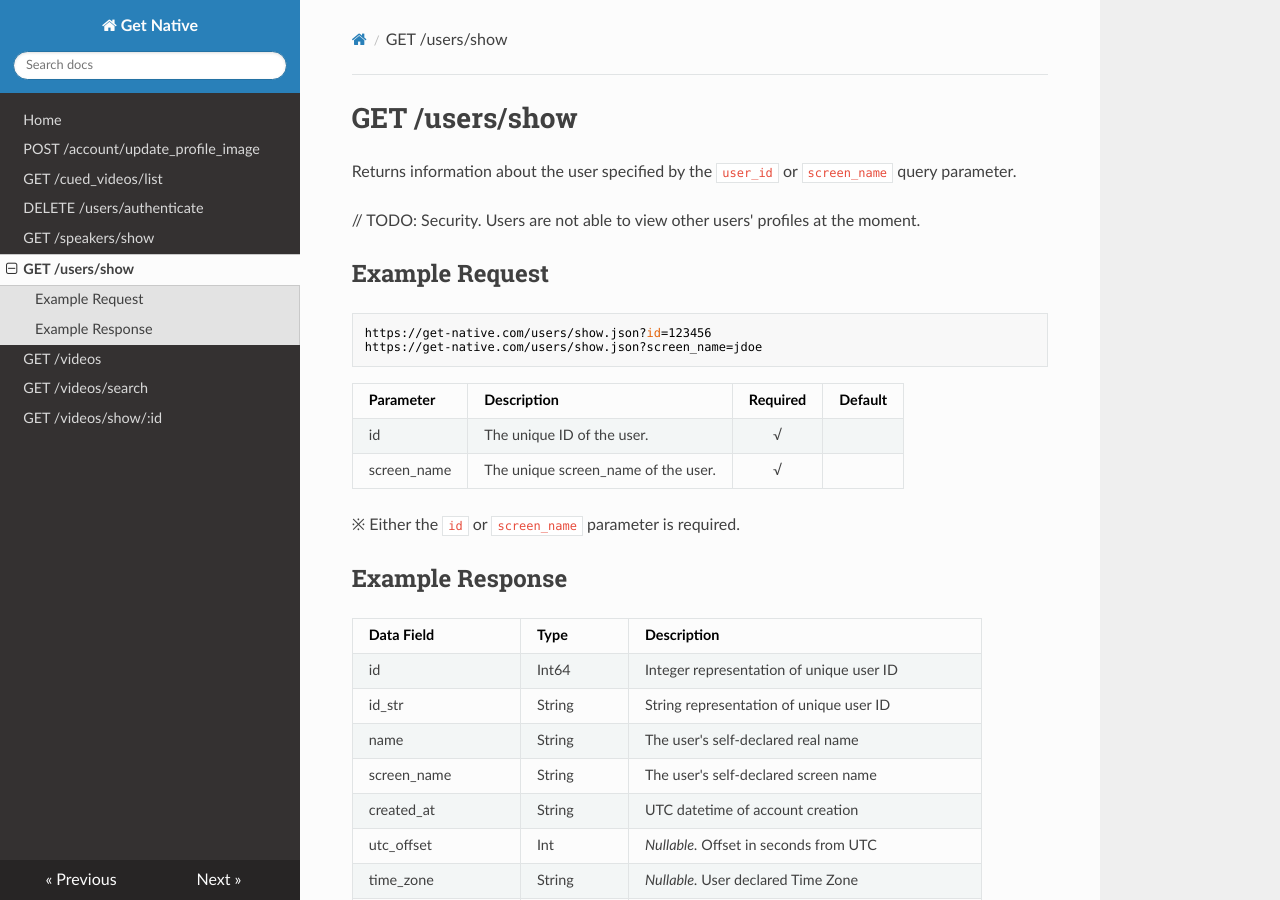
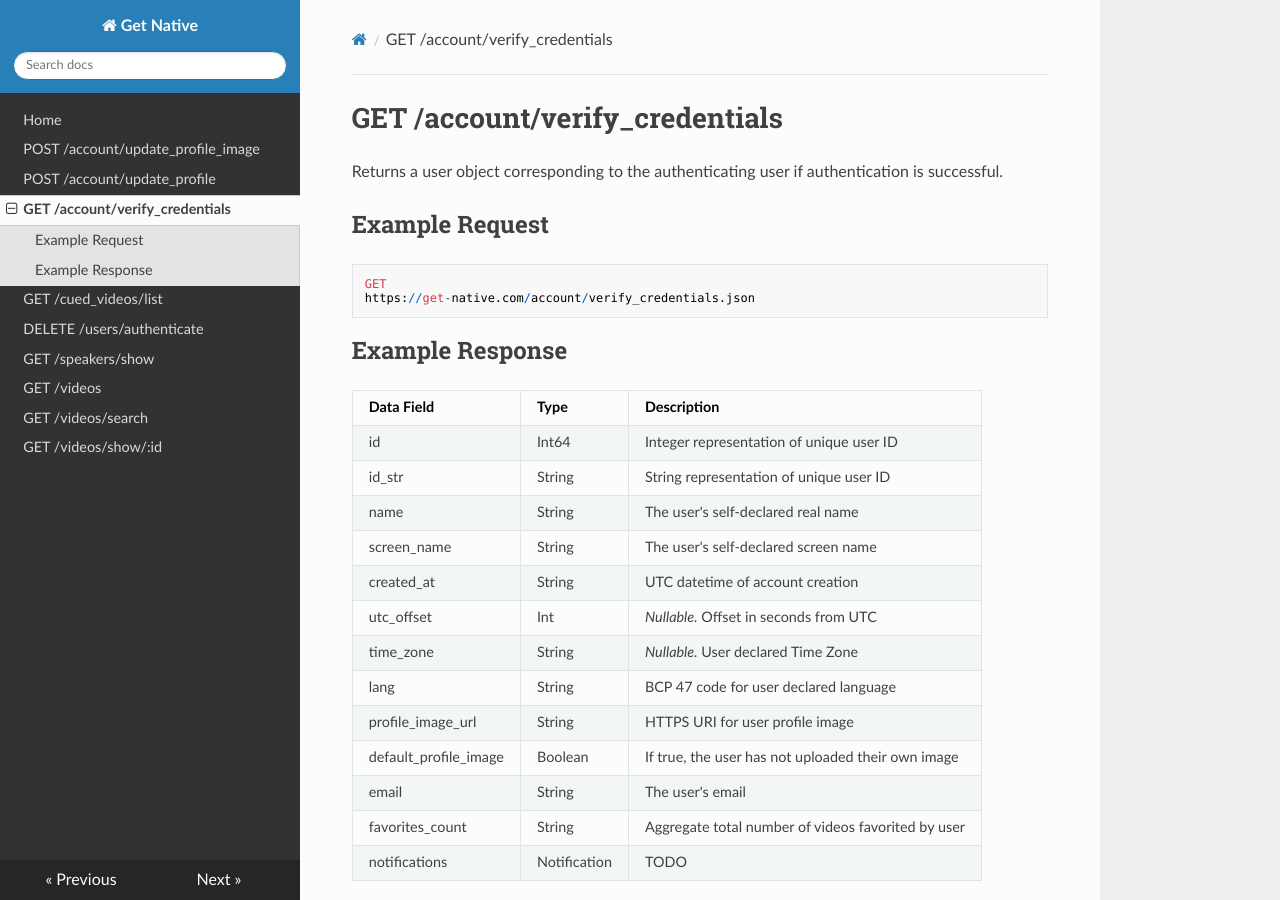
Before and after one commit to hank-ehly/get-native.com, an MkDocs documentation site: the page built from docs/get_account_verify_credentials.md, in a window 1280 px wide and 900 px high. Built offline with MkDocs 1.6.1, drawn with Linux system fonts in a browser that asks for light colours; nearby versions of some CDN libraries; old or Windows-style settings are respelled for this version of MkDocs.

Commit message:
Replace /user/show with GET /account/verify_credentials

````diff
--- a/docs/get_users_show.md
+++ b/docs/get_account_verify_credentials.md
@@ -1,22 +1,13 @@
-# GET /users/show
+# GET /account/verify_credentials
 
-Returns information about the user specified by the `user_id` or `screen_name` query parameter.
-
-// TODO: Security. Users are not able to view other users' profiles at the moment.
+Returns a user object corresponding to the authenticating user if authentication is successful.
 
 ## Example Request
 
 ```
-https://get-native.com/users/show.json?id=123456
-https://get-native.com/users/show.json?screen_name=jdoe
+GET
+https://get-native.com/account/verify_credentials.json
 ```
-
-| Parameter   	| Description                         	| Required 	| Default 	|
-|-------------	|-------------------------------------	|:--------:	|---------	|
-| id          	| The unique ID of the user.          	|     √    	|         	|
-| screen_name 	| The unique screen_name of the user. 	|     √    	|         	|
-
-※ Either the `id` or `screen_name` parameter is required.
 
 ## Example Response
 
--- a/mkdocs.yml
+++ b/mkdocs.yml
@@ -2,10 +2,11 @@ site_name: Get Native
 pages:
 - Home: index.md
 - POST /account/update_profile_image: post_account_update_profile_image.md
+- POST /account/update_profile: post_account_update_profile.md
+- GET /account/verify_credentials: get_account_verify_credentials.md
 - GET /cued_videos/list: get_cued_videos_list.md
 - DELETE /users/authenticate: delete_users_authenticate.md
 - GET /speakers/show: get_speakers_show.md
-- GET /users/show: get_users_show.md
 - GET /videos: get_videos.md
 - GET /videos/search: get_videos_search.md
 - GET /videos/show/:id: get_videos_show_id.md
````
Also changed, not shown: docs/post_account_update_profile.md (added, +10 -0 lines).
